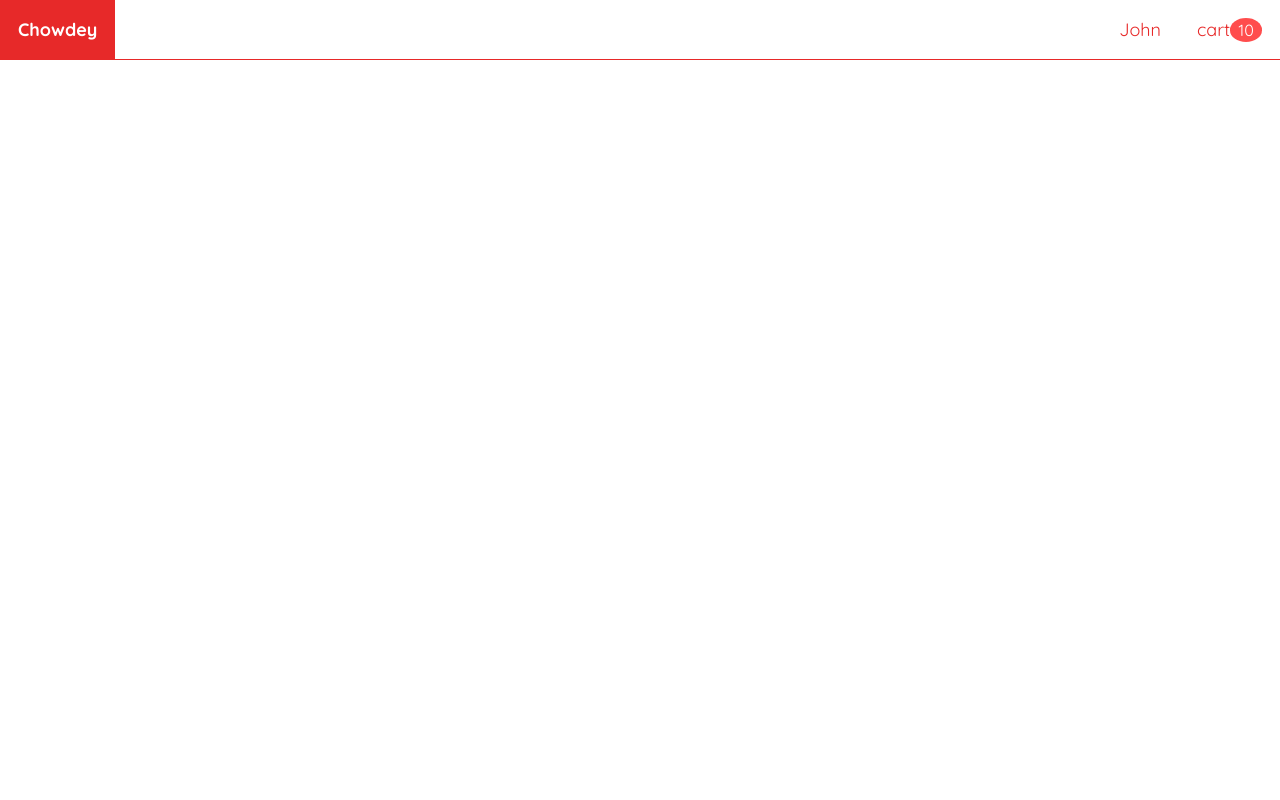
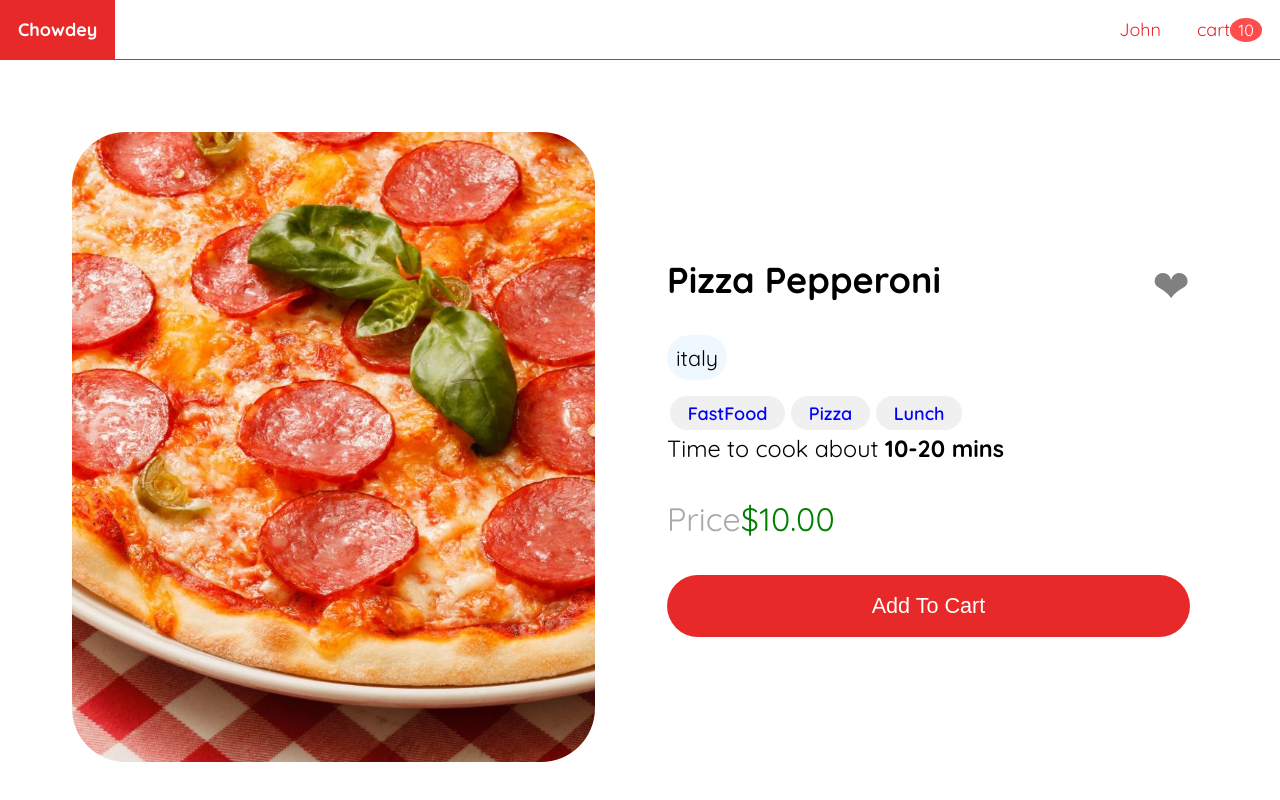
Before and after one commit to salawu-ahmed/chowdeyX, a React (Create React App) app in the folder client/: page /food/1 in a window 1280 px wide. Before the commit this address had no page. Shown: the top 800 px of the page. Built offline with nearby package versions, Linux system fonts and the light colour scheme.

Commit message:
FoodPage created

```diff
--- a/client/src/AppRoutes.js
+++ b/client/src/AppRoutes.js
@@ -1,6 +1,7 @@
 import React from 'react'
 import { Routes, Route } from "react-router-dom";
 import HomePage from './pages/Home/HomePage';
+import FoodPage from './pages/Food/FoodPage';
 
 export default function AppRoutes() {
   return (
@@ -8,6 +9,7 @@
           <Route path='/' element={<HomePage />} />
           <Route path='/search/:searchTerm' element={<HomePage />} />
           <Route path='/tag/:tag' element={<HomePage />} />
+          <Route path='/food/:id' element={<FoodPage />} />
       </Routes>
   )
 }
--- a/client/src/components/Thumbnails/Thumbnails.js
+++ b/client/src/components/Thumbnails/Thumbnails.js
@@ -9,7 +9,7 @@
     <ul className={classes.list}>
       {foods.map((food) => (
         <li key={food.id}>
-          <Link to={`/foods/${food.id}`}>
+          <Link to={`/food/${food.id}`}>
             <img
               className={classes.image}
               src={`/foods/${food.imageUrl}`}
--- /dev/null
+++ b/client/src/pages/Food/FoodPage.js
@@ -0,0 +1,70 @@
+import React, { useEffect, useState } from "react";
+import classes from "./foodPage.module.css";
+import { useParams } from "react-router-dom";
+import { getById } from "../../services/foodService";
+import Tags from "../../components/Tags/Tags";
+import Price from "../../components/Price/Price";
+
+export default function FoodPage() {
+  const [food, setFood] = useState({});
+  const { id } = useParams();
+
+  useEffect(() => {
+    getById(id).then((food) => setFood(...food));
+  }, [id]);
+
+  return (
+    <div>
+      {food && (
+        <div className={classes.container}>
+          <img
+            className={classes.image}
+            src={`/foods/${food.imageUrl}`}
+            alt={food.name}
+          />
+
+          <div className={classes.details}>
+            <div className={classes.header}>
+              <span className={classes.name}>{food.name}</span>
+              <span
+                className={`${classes.favorite} ${
+                  food.favorite ? "" : classes.not
+                }`}
+              >
+                ❤
+              </span>
+            </div>
+
+            <div className={classes.origins}>
+              {food.origins &&
+                food.origins.map((origin) => (
+                  <span key={origin}>{origin}</span>
+                ))}
+            </div>
+
+            <div className={classes.tags}>
+              {food.tags && (
+                <Tags
+                  tags={food.tags.map((tag) => ({ name: tag }))}
+                  forFoodPage={true}
+                />
+              )}
+            </div>
+
+            <div className={classes.cook_time}>
+              <span>
+                Time to cook about <strong>{food.cookTime} mins</strong>
+              </span>
+            </div>
+
+            <div className={classes.price}>
+              <Price price={food.price} />
+            </div>
+
+            <button>Add To Cart</button>
+          </div>
+        </div>
+      )}
+    </div>
+  );
+}
--- /dev/null
+++ b/client/src/pages/Food/foodPage.module.css
@@ -0,0 +1,96 @@
+.container {
+    display: flex;
+    justify-content: center;
+    align-items: center;
+    align-items: center;
+    flex: wrap;
+    margin: 3rem;
+}
+
+.container > * {
+    min-width: 25rem;
+    max-width: 40rem;
+}
+
+.image{
+    object-fit: cover;
+    flex: 1 0;
+    border-radius: 3rem;
+    height: 35rem;
+    margin: 1rem;
+}
+
+.details {
+    width: 100%;
+    display: flex;
+    flex-direction: column;
+    flex: 1 0;
+    border-radius: 3rem;
+    margin-left: 1rem;
+    color: black;
+    padding: 2rem;
+}
+
+.header {
+    display: flex;
+    justify-content: space-between;
+}
+
+.name {
+    font-size: 2rem;
+    font-weight: bold;
+}
+
+.favorite{
+    font-size: 2.5rem;
+    color: #e72929;
+}
+
+.favorite.not {
+    color: gray;
+}
+
+.origins {
+    display: flex;
+    flex-wrap: wrap;
+    margin: .7rem 0;
+}
+
+.origins > span {
+    padding: 0.5rem;
+    font-size: 1.2rem;
+    margin: 0.5rem 0.5rem 0 0;
+    border-radius: 2rem;
+    background-color: aliceblue;
+}
+
+.cook_time span {
+    padding: .6rem 2rem .6rem 0;
+    font-size: 1.3rem;
+}
+
+.price{
+    font-size: 1.8rem;
+    color: green;
+    margin: 2rem 2rem 2rem 0;
+}
+
+.price::before{
+    content: 'Price';
+    color: darkgray;
+}
+
+.container button {
+    color: white;
+    background-color: #e72929;
+    border: none;
+    outline: none;
+    padding: 1rem;
+    font-size: 1.2rem;
+    border-radius: 10rem;
+}
+
+.container button:hover{
+    opacity: 0.9;
+    cursor: pointer;
+}
--- a/client/src/services/foodService.js
+++ b/client/src/services/foodService.js
@@ -14,3 +14,7 @@
   if (tag === "All") return getAll();
   return sample_foods.filter((item) => item.tags?.includes(tag));
 };
+
+export const getById = async (foodId) => {
+  return sample_foods.filter((item) => item.id === foodId);
+}
```
